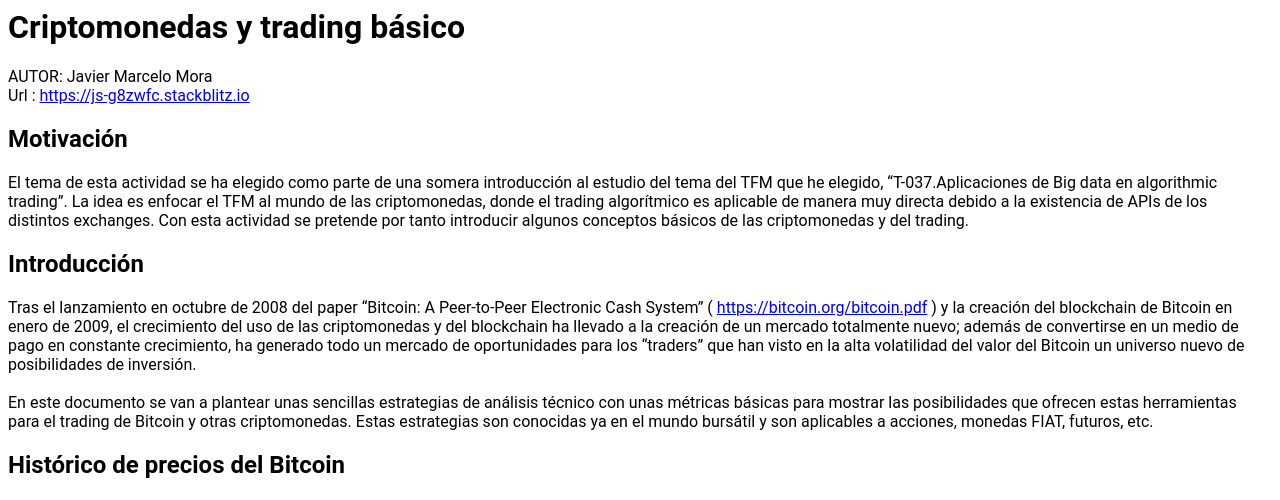
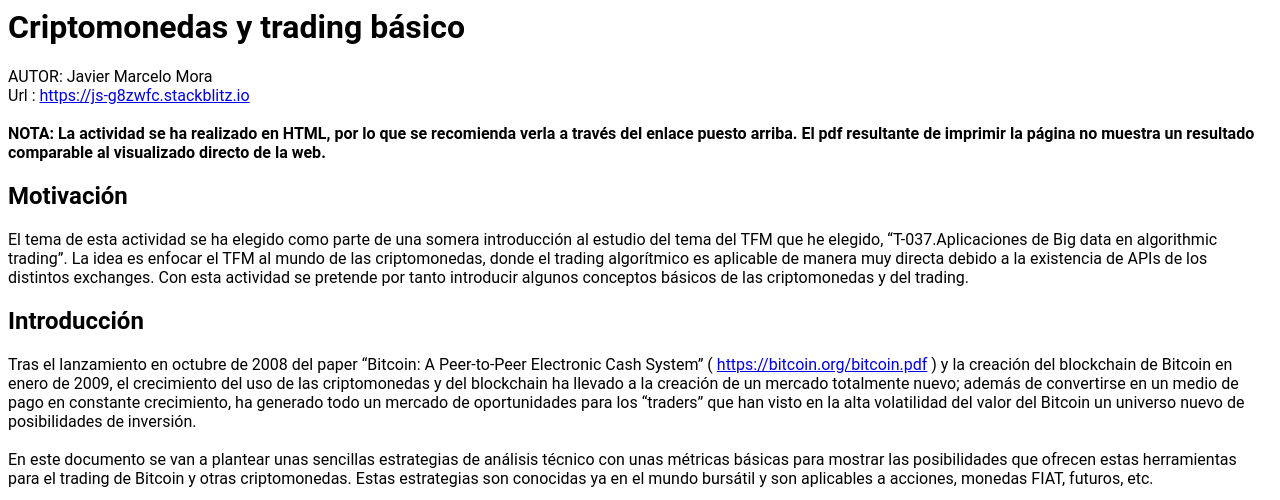
Before and after one commit to javimm77/Actividad-1-Visualizaci-n-de-datos, a website: page index.html in a window 1280 px wide. Shown: the top 500 px of the page. Drawn offline with Linux system fonts and the light colour scheme.

Commit message:
1 file modified

```diff
--- a/index.html
+++ b/index.html
@@ -2,6 +2,10 @@
 <h1>Criptomonedas y trading básico</h1>
 AUTOR: Javier Marcelo Mora
 <br>Url : <a href="https://js-g8zwfc.stackblitz.io">https://js-g8zwfc.stackblitz.io</a>
+<br>
+<br>
+<b>NOTA: La actividad se ha realizado en HTML, por lo que se recomienda verla a través del enlace puesto arriba. El pdf resultante de imprimir la página no muestra un resultado comparable al visualizado directo de la web.</b>
+
 <h2>Motivación</h2>
 El tema de esta actividad se ha elegido como parte de una somera introducción al estudio del tema del TFM que he elegido, “T-037.Aplicaciones de Big data en algorithmic trading”. La idea es enfocar el TFM al mundo de las criptomonedas, donde el trading algorítmico es aplicable de manera muy directa debido a la existencia de APIs de los distintos exchanges. Con esta actividad se pretende por tanto introducir algunos conceptos básicos de las criptomonedas y del trading.
 <br>
```
